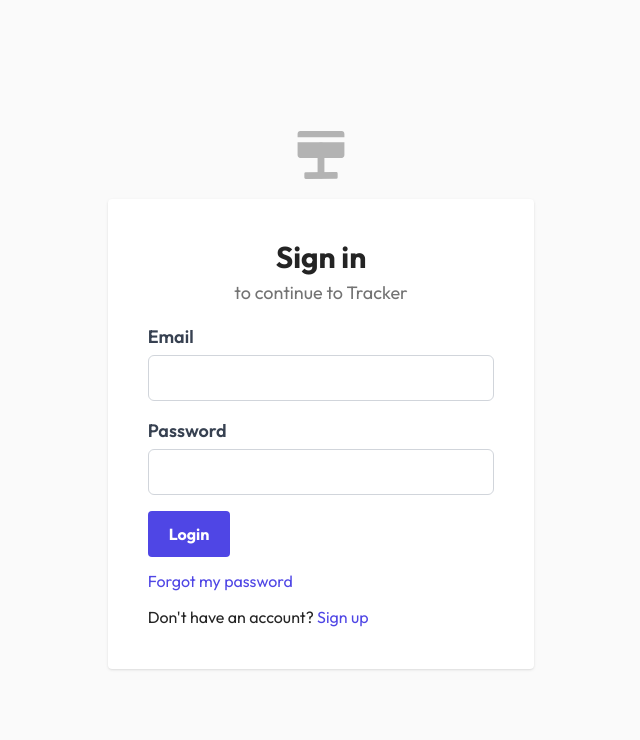
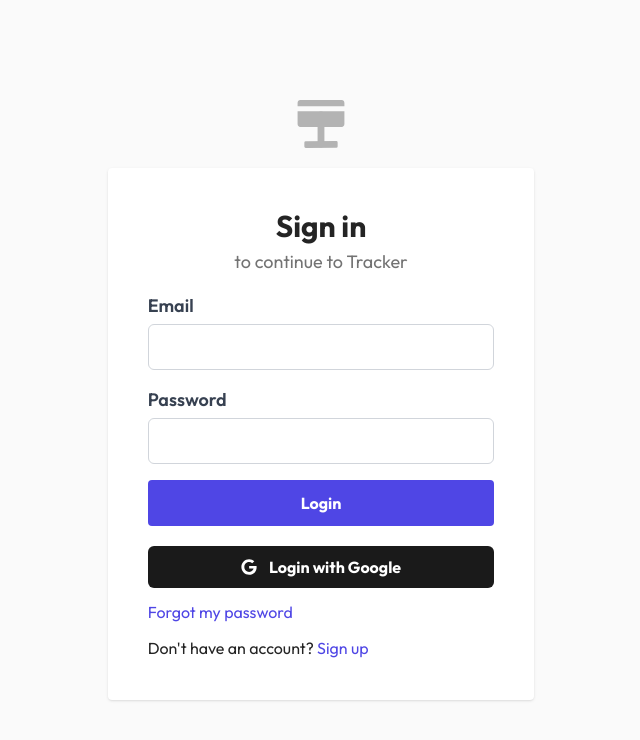
Before and after one commit to and27/tracker, a React (Vite) app: page /login in a window 1280 px wide. Shown: the top 740 px of the page, without its empty margins (319-959 px from the left). Built offline with nearby package versions, Linux system fonts and the light colour scheme; no server answers; the database is empty.

Commit message:
feat(app): add google login

```diff
--- a/src/components/Button.tsx
+++ b/src/components/Button.tsx
@@ -2,15 +2,21 @@ interface ButtonProps {
   children: React.ReactNode;
   onClick?: () => void;
   type?: "button" | "submit" | "reset";
+  className?: string;
 }
 
-const Button = ({ children, onClick, type = "submit" }: ButtonProps) => {
+const Button = ({
+  children,
+  onClick,
+  type = "submit",
+  className,
+}: ButtonProps) => {
   return (
     <button
       onClick={onClick}
       type={type}
-      className="bg-indigo-600 text-white px-5 rounded hover:bg-indigo-700 font-bold
-      text-sm md:text-base"
+      className={`${className} bg-indigo-600 text-white px-5 rounded hover:bg-indigo-700 font-bold
+      text-sm md:text-base`}
     >
       {children}
     </button>
--- a/src/components/Forms/LoginForm.tsx
+++ b/src/components/Forms/LoginForm.tsx
@@ -1,6 +1,8 @@
 import { useState } from "react";
 import Button from "../Button";
 import InputWithLabel from "./InputWithLabel";
+import { googleLogin } from "../../utils/supabaseLogin";
+import { FaGoogle } from "react-icons/fa6";
 
 const LoginForm: React.FC<loginFormProps> = ({ loginUser, loginError }) => {
   const [loginData, setLoginData] = useState<LoginData>({} as LoginData);
@@ -36,7 +38,13 @@ const LoginForm: React.FC<loginFormProps> = ({ loginUser, loginError }) => {
       />
       <div className="gap-2 text-rose-700">
         {loginError && <p>{loginError}</p>}
-        <Button>Login</Button>
+        <Button className="w-full">Login</Button>
+        <button
+          className="font-bold text-white mt-5 w-full flex items-center gap-3 justify-center bg-google py-2 rounded-md"
+          onClick={googleLogin}
+        >
+          <FaGoogle /> Login with Google
+        </button>
       </div>
     </form>
   );
--- a/src/utils/supabaseLogin.tsx
+++ b/src/utils/supabaseLogin.tsx
@@ -7,6 +7,14 @@ export type AuthError = {
 // const localURL = "http://localhost:5173";
 const prodURL = "https://tracker-ulqw.vercel.app";
 const BASE_URL = prodURL;
+
+const googleLogin = async () => {
+  const { data, error } = await supabase.auth.signInWithOAuth({
+    provider: "google",
+  });
+
+  return { data, error };
+};
 
 const supabaseLogin = async (email: string, password: string) => {
   const { data, error } = await supabase.auth.signInWithPassword({
@@ -56,6 +64,7 @@ const sendPasswordRecoveryEmail = async (email: string) => {
 
 export {
   supabaseLogin,
+  googleLogin,
   supabaseSignup,
   supabaseLogout,
   createSupabaseUser,
--- a/src/utils/useAuth.tsx
+++ b/src/utils/useAuth.tsx
@@ -23,9 +23,7 @@ const useAuth = () => {
 
   const loginUser = async (user: AuthUser) => {
     const { email, password } = user;
-    console.log("loginUser", email, password);
     const { data, error } = await supabaseLogin(email, password);
-    console.log("loginUser", data, error);
     if (error) {
       if (isAuthError(error)) {
         setError(error.message);
```
